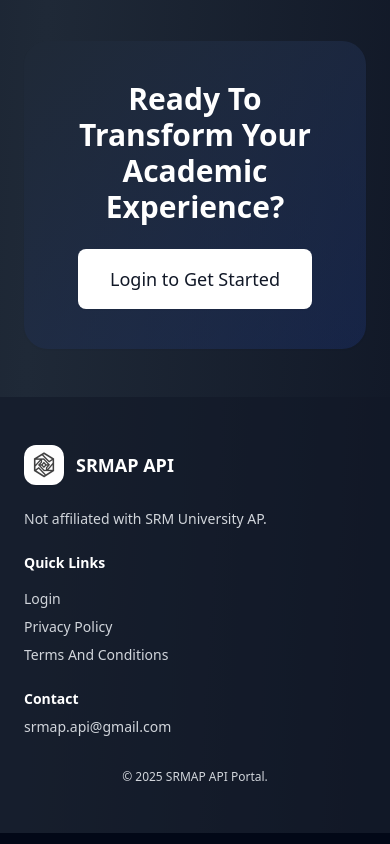
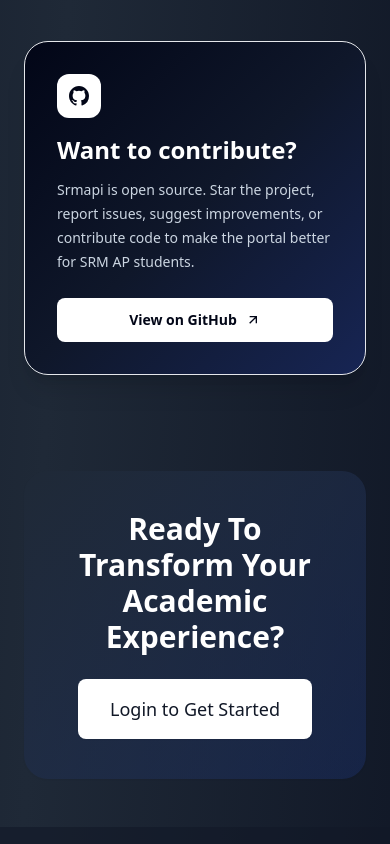
Before and after one commit to StoreVia/Srmap-Api, a Next.js app: page / in a window 390 px wide. Shown: the part 5900-6744 px from the top of the page. Built offline with nearby package versions, Linux system fonts and the light colour scheme.

Commit message:
Added github pages

```diff
--- /dev/null
+++ b/src/app/(protected)/github/page.tsx
@@ -0,0 +1,68 @@
+"use client";
+import { useEffect, useState } from "react";
+
+const REPOSITORY_URL = "https://github.com/StoreVia/Srmap-Api";
+
+type RepositoryStats = {
+  stargazers_count: number;
+  forks_count: number;
+  open_issues_count: number;
+  updated_at: string;
+};
+
+const GitHubMark = ({ className = "" }: { className?: string }) => (
+  <svg className={className} viewBox="0 0 24 24" fill="currentColor" aria-hidden="true">
+    <path fillRule="evenodd" d="M12 2C6.477 2 2 6.486 2 12.02c0 4.428 2.865 8.184 6.839 9.51.5.093.682-.217.682-.483 0-.237-.009-.868-.014-1.704-2.782.605-3.369-1.342-3.369-1.342-.455-1.158-1.11-1.467-1.11-1.467-.908-.62.069-.608.069-.608 1.004.071 1.532 1.032 1.532 1.032.892 1.531 2.341 1.089 2.91.833.091-.647.349-1.089.635-1.34-2.22-.253-4.555-1.112-4.555-4.946 0-1.092.39-1.985 1.029-2.685-.103-.253-.446-1.27.098-2.647 0 0 .84-.27 2.75 1.026A9.564 9.564 0 0112 6.844a9.59 9.59 0 012.504.337c1.909-1.296 2.748-1.026 2.748-1.026.546 1.377.203 2.394.1 2.647.64.7 1.028 1.593 1.028 2.685 0 3.843-2.339 4.69-4.566 4.938.359.31.678.921.678 1.855 0 1.34-.012 2.421-.012 2.75 0 .269.18.581.688.482A10.02 10.02 0 0022 12.02C22 6.486 17.523 2 12 2Z" clipRule="evenodd" />
+  </svg>
+);
+
+const Star = () => <svg className="h-5 w-5" viewBox="0 0 24 24" fill="none" stroke="currentColor" strokeWidth="2" aria-hidden="true"><path d="m12 3 2.8 5.7 6.2.9-4.5 4.4 1.1 6.2-5.6-3-5.6 3 1.1-6.2L3 9.6l6.2-.9L12 3Z" /></svg>;
+const Fork = () => <svg className="h-5 w-5" viewBox="0 0 24 24" fill="none" stroke="currentColor" strokeWidth="2" aria-hidden="true"><circle cx="6" cy="4" r="2" /><circle cx="18" cy="20" r="2" /><circle cx="6" cy="20" r="2" /><path d="M6 6v12M18 18v-3a4 4 0 0 0-4-4H6" /></svg>;
+const ArrowUpRight = () => <svg className="h-4 w-4" viewBox="0 0 24 24" fill="none" stroke="currentColor" strokeWidth="2" aria-hidden="true"><path d="M7 17 17 7M7 7h10v10" /></svg>;
+
+export default function GitHubPage() {
+  const [stats, setStats] = useState<RepositoryStats | null>(null);
+
+  useEffect(() => {
+    fetch("https://api.github.com/repos/StoreVia/Srmap-Api")
+      .then((response) => response.ok ? response.json() : null)
+      .then((data) => setStats(data))
+      .catch(() => setStats(null));
+  }, []);
+
+  const statItems = [
+    { label: "Stars", value: stats?.stargazers_count, icon: <Star /> },
+    { label: "Forks", value: stats?.forks_count, icon: <Fork /> },
+    { label: "Open issues", value: stats?.open_issues_count, icon: <span className="text-lg font-bold">#</span> },
+  ];
+
+  return (
+    <div className="mx-auto w-full max-w-4xl space-y-6">
+      <section className="relative overflow-hidden rounded-2xl border bg-gradient-to-br from-slate-950 via-slate-900 to-blue-950 p-6 text-white shadow-xl sm:p-10">
+        <div className="absolute -right-16 -top-16 h-52 w-52 rounded-full bg-blue-500/20 blur-3xl" />
+        <div className="relative max-w-2xl">
+          <div className="mb-5 flex h-12 w-12 items-center justify-center rounded-xl bg-white text-slate-950 shadow-lg"><GitHubMark className="h-7 w-7" /></div>
+          <p className="text-sm font-medium text-blue-200">Open source</p>
+          <h2 className="mt-2 text-3xl font-bold tracking-tight sm:text-4xl">Help build Srmapi</h2>
+          <p className="mt-4 text-sm leading-6 text-slate-300 sm:text-base">Srmapi is built in the open. Report a bug, suggest an improvement, improve the UI, or contribute code to make the student portal better for everyone.</p>
+          <div className="mt-7 flex flex-wrap gap-3">
+            <a href={REPOSITORY_URL} target="_blank" rel="noreferrer" className="inline-flex items-center gap-2 rounded-lg bg-white px-4 py-2.5 text-sm font-semibold text-slate-950 transition hover:bg-slate-200"><GitHubMark className="h-4 w-4" />View repository <ArrowUpRight /></a>
+            <a href={`${REPOSITORY_URL}/issues`} target="_blank" rel="noreferrer" className="inline-flex items-center gap-2 rounded-lg border border-white/20 px-4 py-2.5 text-sm font-semibold text-white transition hover:bg-white/10">Open an issue <ArrowUpRight /></a>
+          </div>
+        </div>
+      </section>
+
+      <section className="grid grid-cols-1 gap-4 sm:grid-cols-3">
+        {statItems.map((item) => <div key={item.label} className="rounded-xl border bg-card p-5 shadow-sm"><div className="flex items-center gap-2 text-muted-foreground">{item.icon}<span className="text-sm">{item.label}</span></div><p className="mt-3 text-3xl font-bold tabular-nums">{typeof item.value === "number" ? item.value.toLocaleString() : "—"}</p></div>)}
+      </section>
+
+      <section className="rounded-2xl border bg-card p-6 sm:p-8">
+        <h3 className="text-xl font-semibold">Want to contribute?</h3>
+        <p className="mt-2 max-w-2xl text-sm leading-6 text-muted-foreground">Start with an issue or discussion, fork the repository, make your change, and open a pull request. Small fixes, documentation improvements, and accessibility work are all valuable contributions.</p>
+        <div className="mt-6 grid gap-3 sm:grid-cols-3">
+          {["Browse issues", "Fork the project", "Open a pull request"].map((step, index) => <div key={step} className="rounded-lg bg-muted/60 p-4"><span className="text-xs font-semibold text-primary">0{index + 1}</span><p className="mt-1 text-sm font-medium">{step}</p></div>)}
+        </div>
+      </section>
+    </div>
+  );
+}
--- a/src/components/layouts/DashboardLayout.tsx
+++ b/src/components/layouts/DashboardLayout.tsx
@@ -31,6 +31,12 @@
     path: string;
   }>;
 }
+
+const GitHubMark: React.FC<{ className?: string }> = ({ className }) => (
+  <svg className={className} viewBox="0 0 24 24" fill="currentColor" aria-hidden="true">
+    <path fillRule="evenodd" d="M12 2C6.477 2 2 6.486 2 12.02c0 4.428 2.865 8.184 6.839 9.51.5.093.682-.217.682-.483 0-.237-.009-.868-.014-1.704-2.782.605-3.369-1.342-3.369-1.342-.455-1.158-1.11-1.467-1.11-1.467-.908-.62.069-.608.069-.608 1.004.071 1.532 1.032 1.532 1.032.892 1.531 2.341 1.089 2.91.833.091-.647.349-1.089.635-1.34-2.22-.253-4.555-1.112-4.555-4.946 0-1.092.39-1.985 1.029-2.685-.103-.253-.446-1.27.098-2.647 0 0 .84-.27 2.75 1.026A9.564 9.564 0 0112 6.844a9.59 9.59 0 012.504.337c1.909-1.296 2.748-1.026 2.748-1.026.546 1.377.203 2.394.1 2.647.64.7 1.028 1.593 1.028 2.685 0 3.843-2.339 4.69-4.566 4.938.359.31.678.921.678 1.855 0 1.34-.012 2.421-.012 2.75 0 .269.18.581.688.482A10.02 10.02 0 0022 12.02C22 6.486 17.523 2 12 2Z" clipRule="evenodd" />
+  </svg>
+);
 
 interface HoverMenuProps {
   item: MenuItem;
@@ -436,6 +442,7 @@
       { title: "Feedback", path: "/feedback", icon: Edit },
       // { title: "Apps", path: "/apps", icon: AppWindow },
       { title: "Settings", path: "/settings", icon: Settings },
+      { title: "GitHub", path: "/github", icon: GitHubMark },
       { title: "About Us", path: "/aboutus", icon: Users },
     ];
 
--- a/src/components/page/index/Index.tsx
+++ b/src/components/page/index/Index.tsx
@@ -494,6 +494,30 @@
 
                 <section className="container mx-auto px-6 py-12">
                     <motion.div
+                        initial={{ opacity: 0, y: 16 }}
+                        whileInView={{ opacity: 1, y: 0 }}
+                        viewport={{ once: true }}
+                        transition={{ duration: 0.5 }}
+                        className="overflow-hidden rounded-3xl border border-gray-200 bg-gradient-to-br from-slate-950 via-slate-900 to-blue-950 p-8 text-white shadow-xl sm:p-10"
+                    >
+                        <div className="flex flex-col gap-6 sm:flex-row sm:items-center sm:justify-between">
+                            <div className="max-w-2xl">
+                                <div className="mb-4 flex h-11 w-11 items-center justify-center rounded-xl bg-white text-slate-950">
+                                    <svg className="h-6 w-6" viewBox="0 0 24 24" fill="currentColor" aria-hidden="true"><path fillRule="evenodd" d="M12 2C6.477 2 2 6.486 2 12.02c0 4.428 2.865 8.184 6.839 9.51.5.093.682-.217.682-.483 0-.237-.009-.868-.014-1.704-2.782.605-3.369-1.342-3.369-1.342-.455-1.158-1.11-1.467-1.11-1.467-.908-.62.069-.608.069-.608 1.004.071 1.532 1.032 1.532 1.032.892 1.531 2.341 1.089 2.91.833.091-.647.349-1.089.635-1.34-2.22-.253-4.555-1.112-4.555-4.946 0-1.092.39-1.985 1.029-2.685-.103-.253-.446-1.27.098-2.647 0 0 .84-.27 2.75 1.026A9.564 9.564 0 0112 6.844a9.59 9.59 0 012.504.337c1.909-1.296 2.748-1.026 2.748-1.026.546 1.377.203 2.394.1 2.647.64.7 1.028 1.593 1.028 2.685 0 3.843-2.339 4.69-4.566 4.938.359.31.678.921.678 1.855 0 1.34-.012 2.421-.012 2.75 0 .269.18.581.688.482A10.02 10.02 0 0022 12.02C22 6.486 17.523 2 12 2Z" clipRule="evenodd" /></svg>
+                                </div>
+                                <h3 className="text-2xl font-bold sm:text-3xl">Want to contribute?</h3>
+                                <p className="mt-3 text-sm leading-6 text-slate-300 sm:text-base">Srmapi is open source. Star the project, report issues, suggest improvements, or contribute code to make the portal better for SRM AP students.</p>
+                            </div>
+                            <a href="https://github.com/StoreVia/Srmap-Api" target="_blank" rel="noreferrer" className="inline-flex shrink-0 items-center justify-center gap-2 rounded-lg bg-white px-5 py-3 text-sm font-semibold text-slate-950 transition hover:bg-slate-200">
+                                View on GitHub
+                                <svg className="h-4 w-4" viewBox="0 0 24 24" fill="none" stroke="currentColor" strokeWidth="2" aria-hidden="true"><path d="M7 17 17 7M7 7h10v10" /></svg>
+                            </a>
+                        </div>
+                    </motion.div>
+                </section>
+
+                <section className="container mx-auto px-6 py-12">
+                    <motion.div
                         initial={{ opacity: 0, y: 10 }}
                         animate={{ opacity: 1, y: 0 }}
                         transition={{ delay: 0.25 }}
```
